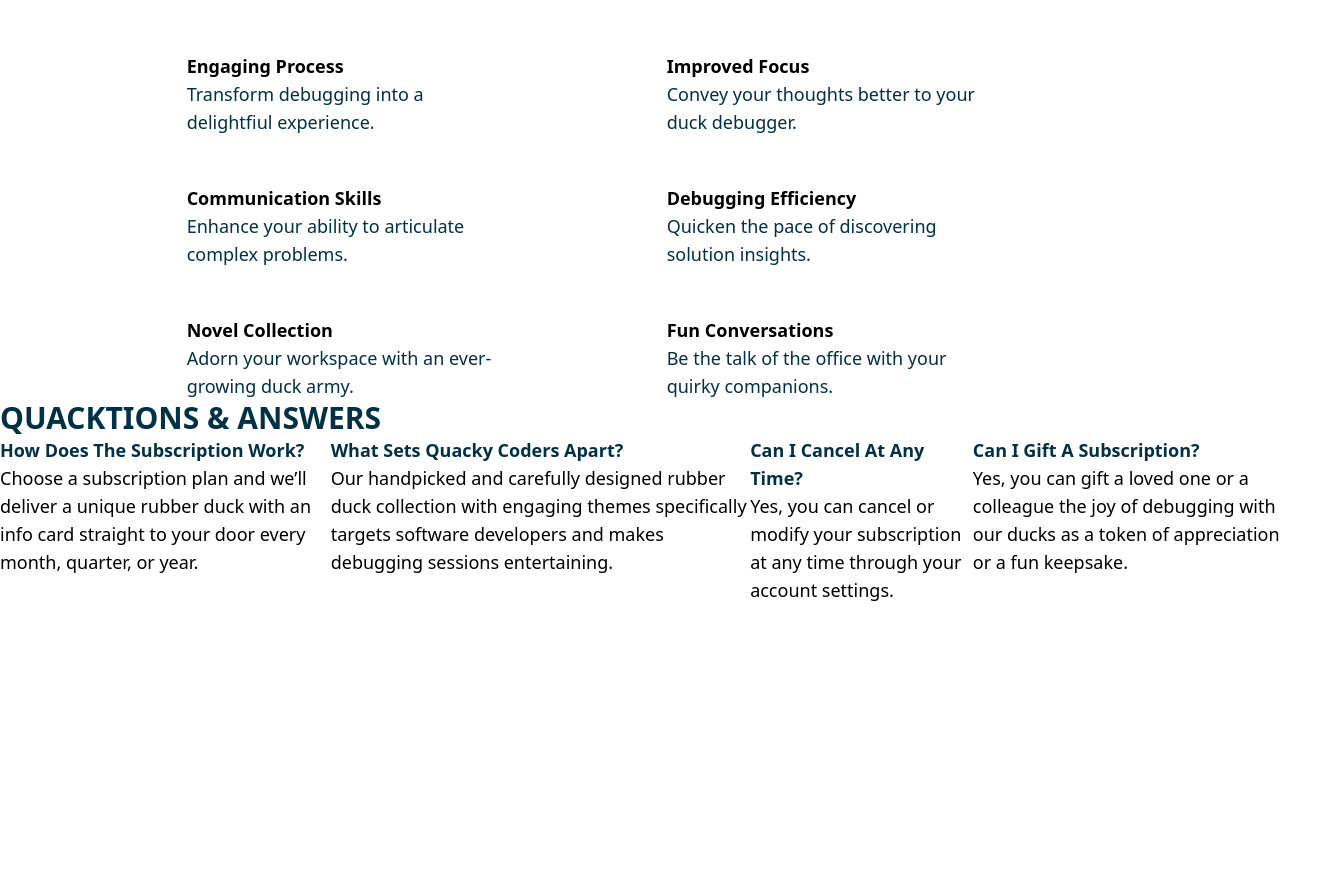
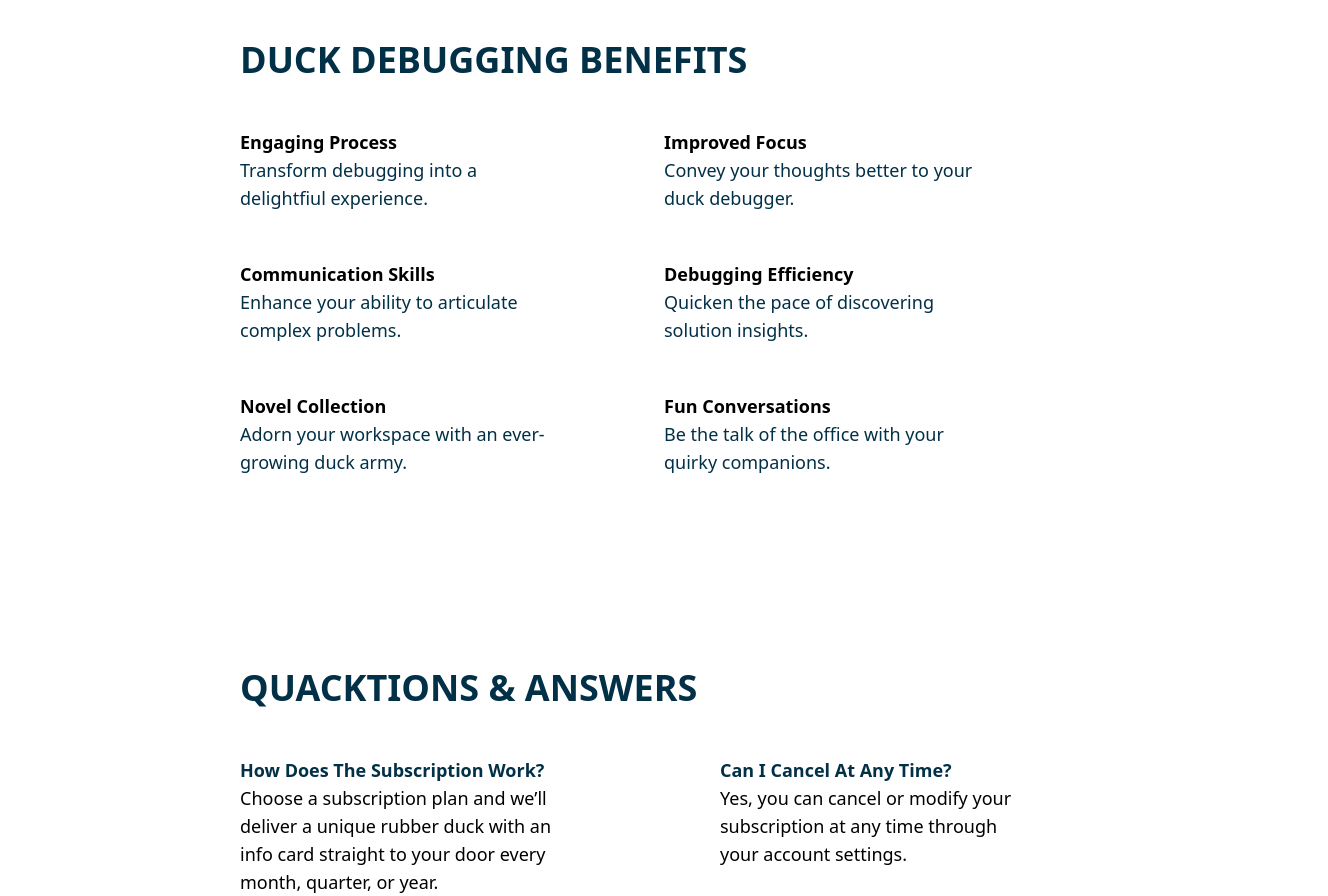
Before and after one commit to Cloudy-96/QuackyCoders, a React (Create React App) app: page / in a window 1280 px wide. Shown: the part 2140-3036 px from the top of the page, 1328 px wide, since content can reach past the window. Before the commit the page ends 2744 px from the top, so only its background shows below. Built offline with nearby package versions, Linux system fonts and the light colour scheme.

Commit message:
Story page and fine tuning of of stying on FAQ and debugging

```diff
--- a/src/App.tsx
+++ b/src/App.tsx
@@ -5,12 +5,13 @@ import About from "./components/About";
 import Subcription from "./components/Subscription";
 import DuckBenefits from "./components/DuckBenefits";
 import FAQs from "./components/FAQs";
+import Story from "./components/Story";
 
 function App() {
   return (
-    <div className="App">
-      <header className="App-header bg-primary flex items-center justify-center text-left gap-12">
-        <div className="w-96">
+    <div className="App inline-block">
+      <header className="App-header bg-primary flex items-center text-left gap-12">
+        <div className="w-screen p-60">
           <p className="font-bold align-text-top my-6 text-xl">Quacky Coders</p>
           <h1 className="text-5xl my-6 ">
             Revolutionize your debugging with monthly rubber ducks!
@@ -32,6 +33,7 @@ function App() {
       <Subcription />
       <DuckBenefits />
       <FAQs />
+      <Story />
     </div>
   );
 }
--- a/src/components/DuckBenefits.tsx
+++ b/src/components/DuckBenefits.tsx
@@ -33,12 +33,14 @@ export default function DuckBenefits() {
   ];
 
   return (
-    <section className="grid gap-12 justify-center w-11/12">
-      <h1 className="text-3xl font-bold">Duck debugging benefits</h1>
+    <section className="grid gap-12 justify-center w-screen py-24">
+      <h1 className=" text-4xl font-bold w-screen px-60">
+        Duck debugging benefits
+      </h1>
 
-      <ul className=" grid grid-cols-2 gap-y-12 gap-x-40">
+      <ul className=" grid grid-cols-2 gap-y-12 gap-x-12 w-screen px-60 justify-items-start">
         {benefits.map((benefit) => (
-          <li className="w-80">
+          <li key={benefit.id} className="w-80 ">
             <h2 className="text-lg font-bold capitalize">{benefit.title}</h2>
             <p className="text-darkBlue text-lg">{benefit.info}</p>
           </li>
--- a/src/components/FAQs.tsx
+++ b/src/components/FAQs.tsx
@@ -8,15 +8,15 @@ export default function FAQs() {
     },
     {
       id: 1,
+      question: "Can I cancel at any time?",
+      answer:
+        "Yes, you can cancel or modify your subscription at any time through your account settings.",
+    },
+    {
+      id: 2,
       question: "What sets Quacky Coders apart?",
       answer:
         "Our handpicked and carefully designed rubber duck collection with engaging themes specifically targets software developers and makes debugging sessions entertaining.",
-    },
-    {
-      id: 2,
-      question: "Can I cancel at any time?",
-      answer:
-        "Yes, you can cancel or modify your subscription at any time through your account settings.",
     },
     {
       id: 3,
@@ -26,12 +26,14 @@ export default function FAQs() {
     },
   ];
   return (
-    <section>
-      <h1 className="text-3xl font-bold">Quacktions & Answers</h1>
+    <section className="grid gap-12 justify-center w-screen my-24">
+      <h1 className="text-4xl font-bold w-screen px-60">
+        Quacktions & Answers
+      </h1>
 
-      <ul className="flex">
+      <ul className=" grid grid-cols-2 gap-y-12 gap-x-40 w-screen px-60 justify-items-start">
         {FAQs.map((FAQ) => (
-          <li className="">
+          <li key={FAQ.id} className="w-80">
             <h2 className="text-lg font-bold  text-darkBlue capitalize">
               {FAQ.question}
             </h2>
--- /dev/null
+++ b/src/components/Story.tsx
@@ -0,0 +1,18 @@
+export default function Story() {
+  return (
+    <section className="grid gap-12 justify-center w-screen my-24">
+      <h1 className="text-4xl font-bold my-12  w-screen px-60 ">
+        Our Quacky Story
+      </h1>
+
+      <p className="text-4xl font-bold text-darkBlue  w-7/12 px-60 ">
+        Born from the wild idea of improving everyday debugging life, Quacky
+        Coders was created by two passionate developers who longed to bring fun
+        and creativity to the problem-solving process. Inspired by their own
+        love for rubber duck debugging, they embarked on a journey to spice up
+        the working desk of developers around the world with charming and quirky
+        rubber ducks.
+      </p>
+    </section>
+  );
+}
--- a/src/components/Subscription.tsx
+++ b/src/components/Subscription.tsx
@@ -31,10 +31,10 @@ export default function Subcription() {
   ];
 
   return (
-    <div className="flex justify-center align-center h-full m-24">
+    <div className="flex justify-center align-center m-24">
       <ul className="flex gap-12 w-auto justify-center">
         {subOptions.map((sub) => (
-          <li key={sub.id} className="bg-grey grid gap-11 rounded-3xl p-20">
+          <li key={`key${sub.id}`} className="bg-grey grid gap-11 rounded-3xl p-20">
             <div className="grid gap-2">
               <p className="font-semibold">{sub.title}</p>
               <h2 className="font-bold text-3xl">
```
